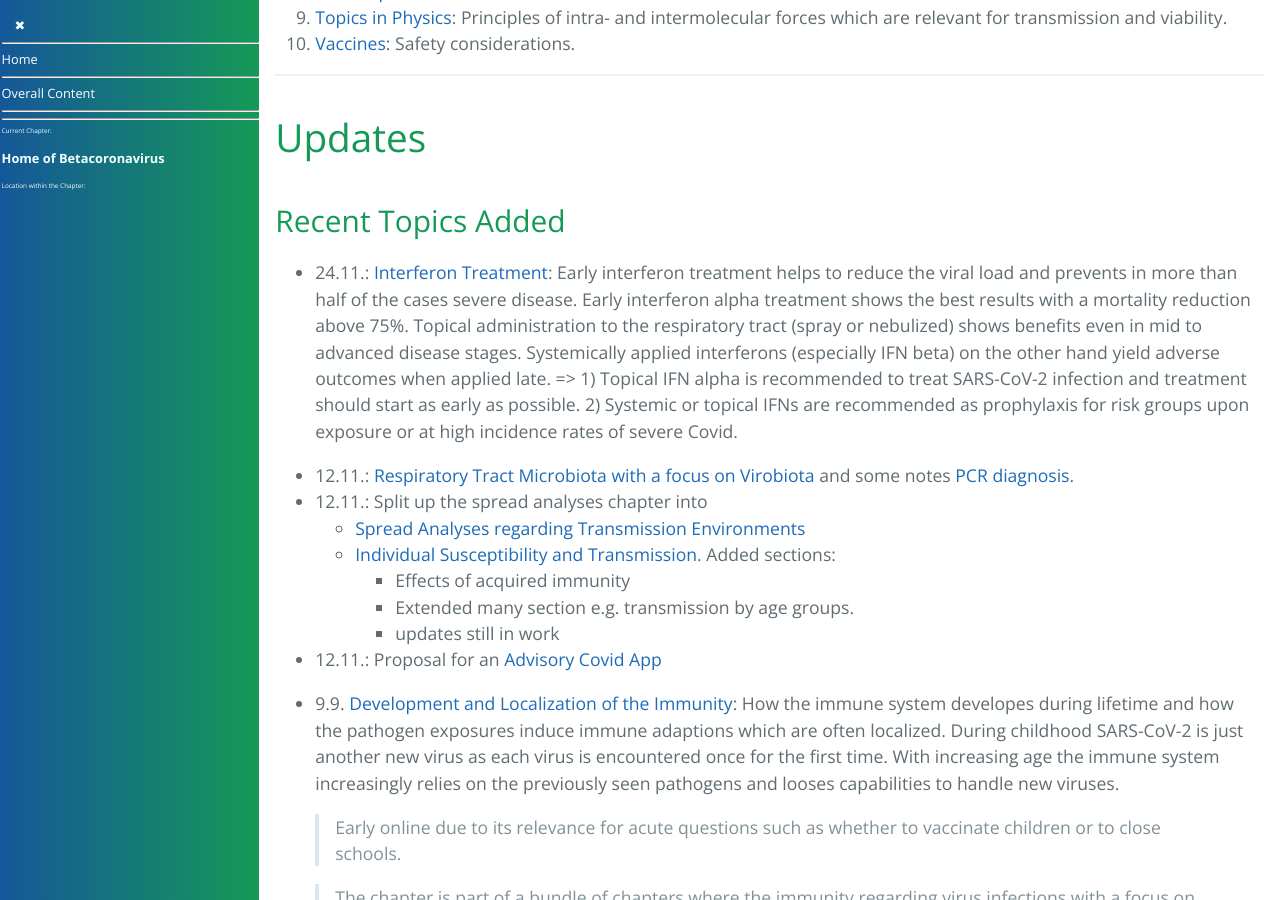
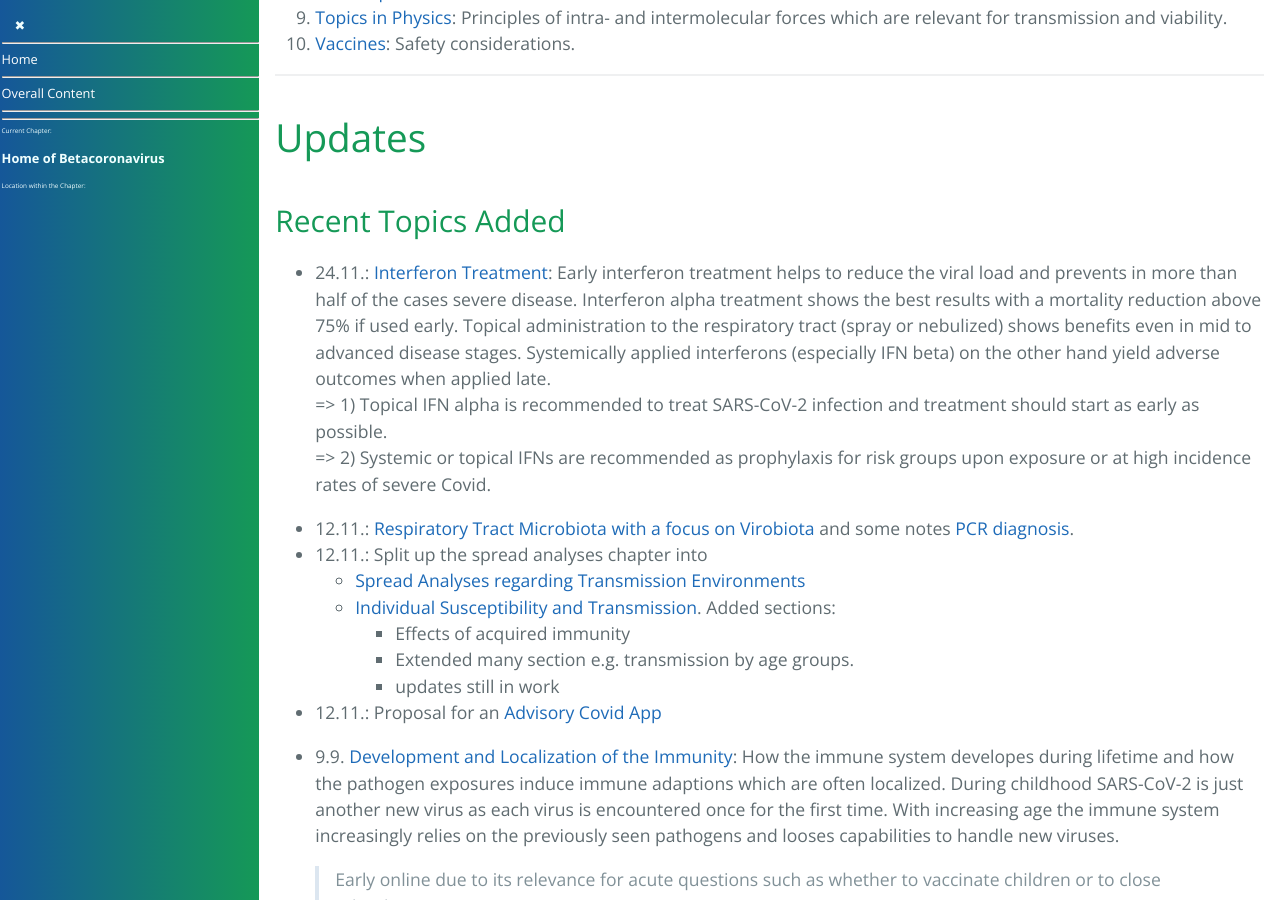
Before and after one commit to forestgrape/coronavirus, a Jekyll site: the page built from index.md, in a window 1280 px wide and 900 px high, scrolled down 1063 px. Built offline with Jekyll 4.4.1, drawn with Linux system fonts in a browser that asks for light colours; our own code applies the rules of GitHub Pages for plain Markdown files.

Commit message:
formatting

```diff
--- a/index.md
+++ b/index.md
@@ -38,7 +38,9 @@
 
 ## Updates
 ### Recent Topics Added
-- 24.11.: [Interferon Treatment](6_prevention_and_treatment/interferon.md): Early interferon treatment helps to reduce the viral load and prevents in more than half of the cases severe disease. Early interferon alpha treatment shows the best results with a mortality reduction above 75%. Topical administration to the respiratory tract (spray or nebulized) shows benefits even in mid to advanced disease stages. Systemically applied interferons (especially IFN beta) on the other hand yield adverse outcomes when applied late. => 1) Topical IFN alpha is recommended to treat SARS-CoV-2 infection and treatment should start as early as possible. 2) Systemic or topical IFNs are recommended as prophylaxis for risk groups upon exposure or at high incidence rates of severe Covid.
+- 24.11.: [Interferon Treatment](6_prevention_and_treatment/interferon.md): Early interferon treatment helps to reduce the viral load and prevents in more than half of the cases severe disease. Interferon alpha treatment shows the best results with a mortality reduction above 75% if used early. Topical administration to the respiratory tract (spray or nebulized) shows benefits even in mid to advanced disease stages. Systemically applied interferons (especially IFN beta) on the other hand yield adverse outcomes when applied late.<br>
+  => 1) Topical IFN alpha is recommended to treat SARS-CoV-2 infection and treatment should start as early as possible.<br>
+  => 2) Systemic or topical IFNs are recommended as prophylaxis for risk groups upon exposure or at high incidence rates of severe Covid.
 
 - 12.11.: [Respiratory Tract Microbiota with a focus on Virobiota](5_epidemiological/virome.md) and some notes [PCR diagnosis](3_medical/pcr_diagnosis.md).
 - 12.11.: Split up the spread analyses chapter into
```
